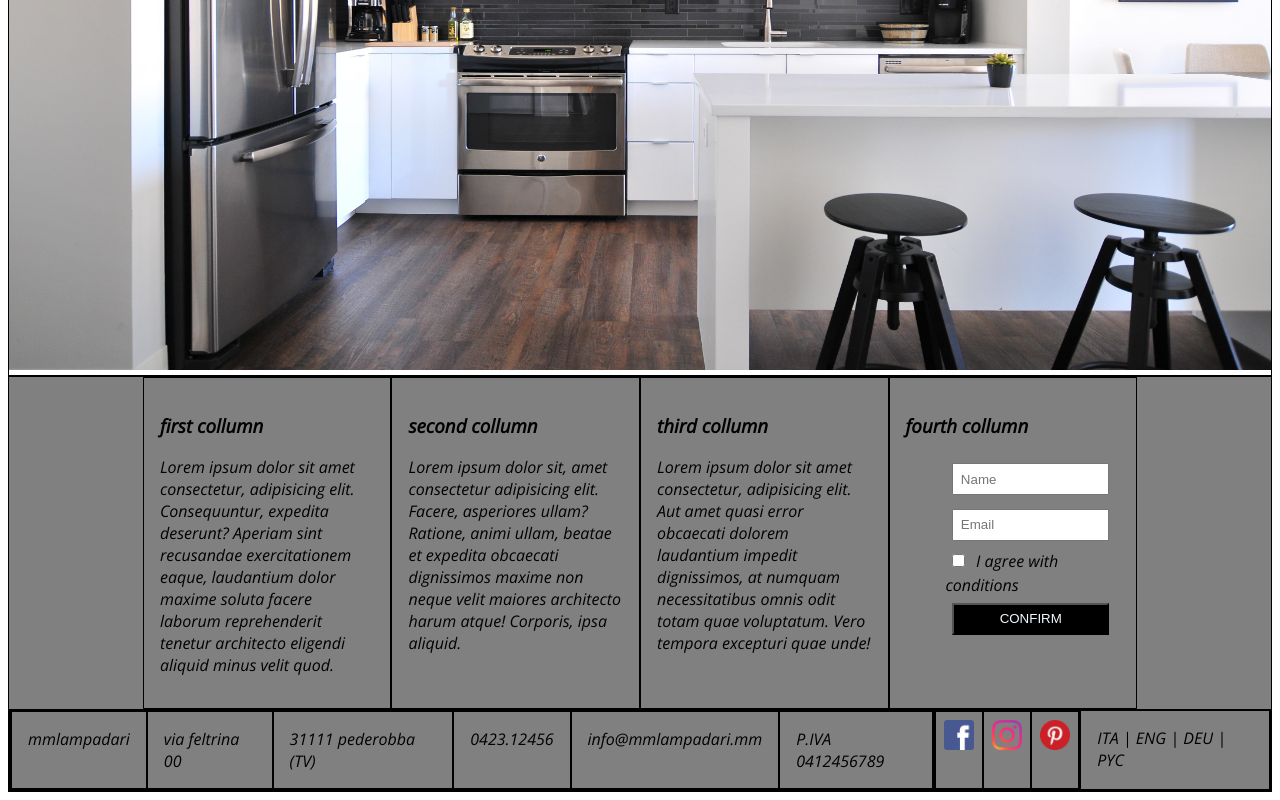
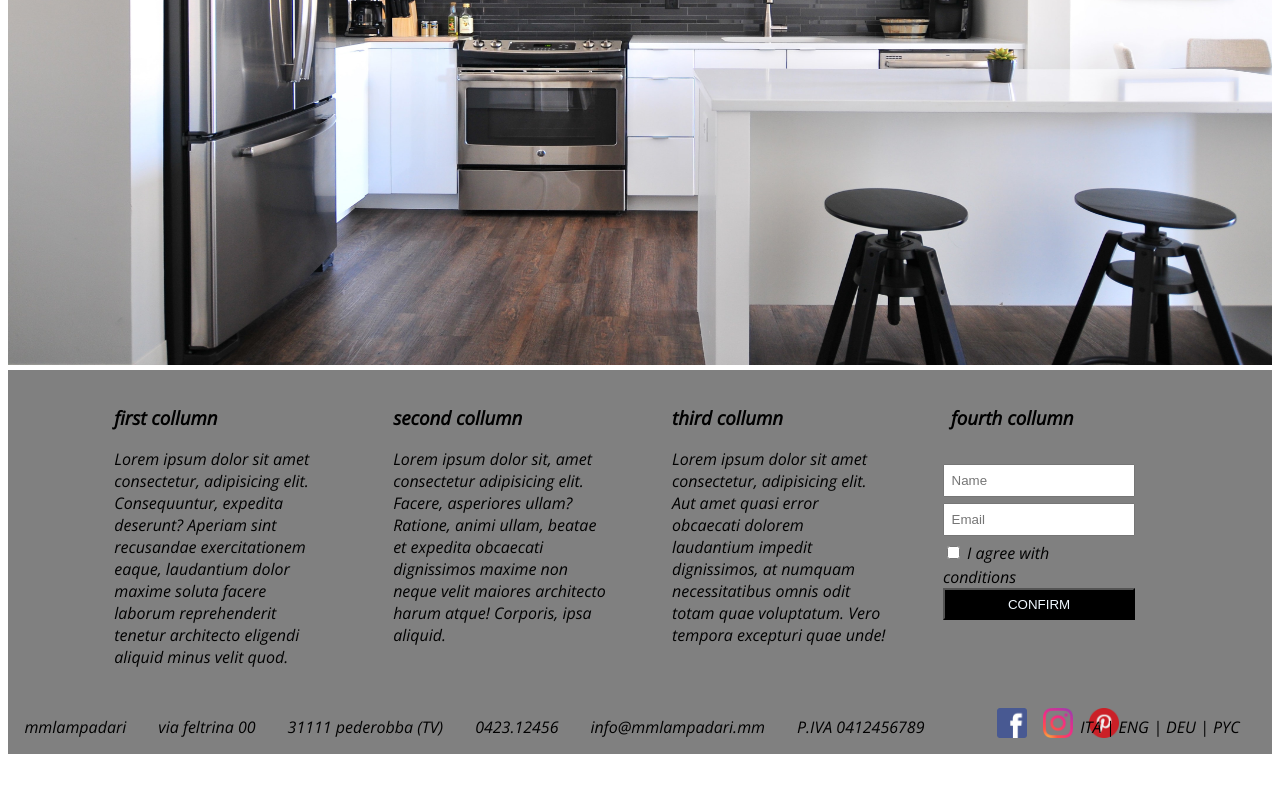
Before and after one commit to 4ddy1/test-task, a plain HTML site: page index.html in a window 1280 px wide. Shown: the part 461-1261 px from the top of the page. After the commit the page ends 1223 px from the top, so only its background shows below. Drawn offline with nearby package versions, Linux system fonts and the light colour scheme; a web font is replaced by a local one.

Commit message:
completed ending

```diff
--- a/main.css
+++ b/main.css
@@ -8,7 +8,7 @@ font-family: "Playfair Display", serif;
 }
 
 #box {
-  border: 1px solid black;
+  /* border: 1px solid black; */
   font-family: "Open Sans", sans-serif;
 }
 
@@ -55,7 +55,7 @@ font-family: "Playfair Display", serif;
   background-color: gray;
   display: flex;
   flex-direction: column;
-  justify-content: center;
+  /* justify-content: center; */
 }
 
 .column-box {
@@ -70,7 +70,7 @@ font-family: "Playfair Display", serif;
   order: 1;
   max-width: 17%;
   padding: 1em;
-  /* flex-wrap: nowrap; */
+  margin-right: 2em;
 }
 
 .column-box-2 {
@@ -78,7 +78,7 @@ font-family: "Playfair Display", serif;
   order: 2;
   max-width: 17%;
   padding: 1em;
-  /* flex-wrap: nowrap; */
+  margin-right: 2em;
 }
 
 .column-box-3 {
@@ -86,7 +86,7 @@ font-family: "Playfair Display", serif;
   order: 3;
   max-width: 17%;
   padding: 1em;
-  /* flex-wrap: nowrap; */
+  margin-right: 2em;
 }
 
 .column-box-4 {
@@ -94,33 +94,35 @@ font-family: "Playfair Display", serif;
   order: 4;
   max-width: 17%;
   padding: 1em;
-  /* flex-wrap: nowrap; */
 }
 
 #form_list {
   list-style-type: none;
+  list-style: none;
+  float: left;
+  position: relative;
+  right: 3em;
 }
 
 #name_form {
   padding: 0.5em;
-  margin: 0.5em;
-  width: 80%;
+  margin-bottom: 0.5em;
+  width: 100%;
 }
 
 #mail_form {
   padding: 0.5em;
-  margin: 0.5em;
-  width: 80%;
+  margin-bottom: 0.5em;
+  width: 100%;
 }
 
 #checkbox_form {
-  margin: 0.5em;
+  margin-bottom: 0.5em;
 }
 
 #button_form {
   padding: 0.5em;
-  margin: 0.5em;
-  width: 90%;
+  width: 110%;
   background-color: black;
   color: aliceblue;
 }
@@ -168,6 +170,8 @@ font-family: "Playfair Display", serif;
 .center {
   display: flex;
   justify-content: right;
+  position: relative;
+  left: 3em;
 }
 
 .center-1 {
@@ -196,4 +200,6 @@ font-family: "Playfair Display", serif;
   padding: 1em;
   justify-content: right;
   max-width: 15%;
+  position: relative;
+  right: 1em;
 }
```
